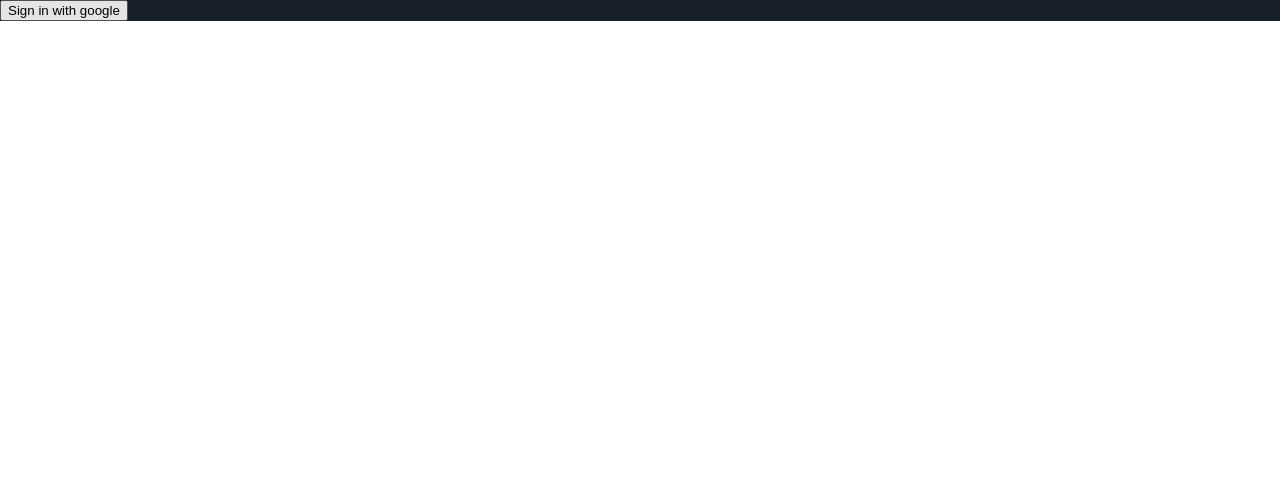
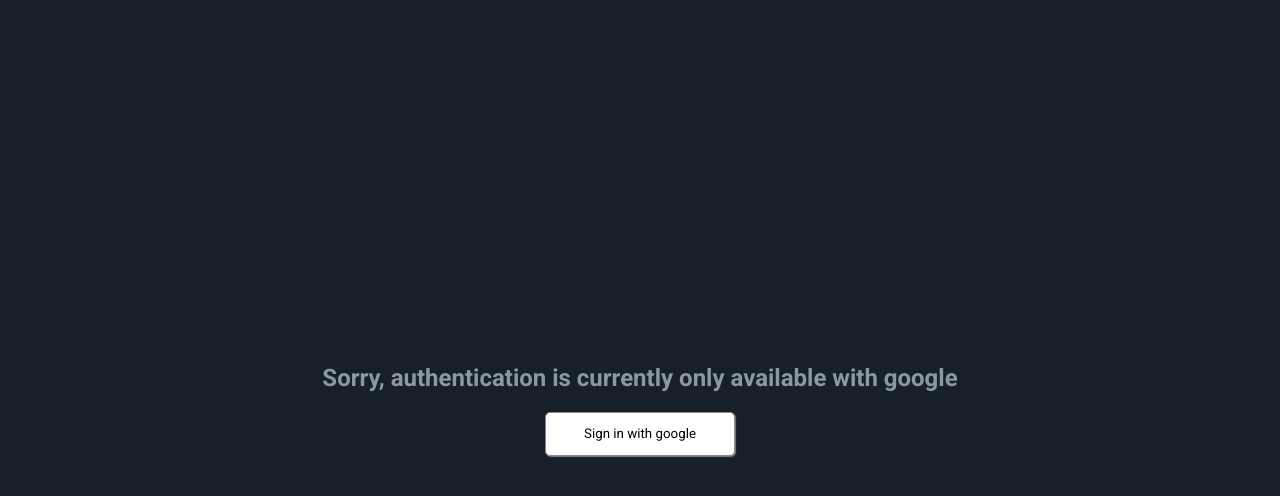
Before and after one commit to 1Vlod/twitter-clone-app, a React (Create React App) app: page / in a window 1280 px wide. Shown: the top 496 px of the page. Built offline with nearby package versions, Linux system fonts and the light colour scheme; no server answers.

Commit message:
auth page is completed

```diff
--- a/src/App.js
+++ b/src/App.js
@@ -1,6 +1,7 @@
 import React from 'react';
 import Wrapper from "./components/Wrapper/Wrapper"
 import Twitter from "./components/Twitter/Twitter"
+import SignIn from "./components/SignIn/SignIn"
 import {Context} from "./utils/context"
 
 
@@ -39,16 +40,3 @@
 }
 
 export default App;
-
-function SignIn() {
-
-  const signInWithGoogle = () => {
-    const provider = new firebase.auth.GoogleAuthProvider();
-    auth.signInWithPopup(provider)
-  }
-
-
-  return (
-    <button onClick={signInWithGoogle}>Sign in with google</button>
-  )
-}
--- /dev/null
+++ b/src/components/SignIn/SignIn.js
@@ -0,0 +1,61 @@
+import React, {useContext} from "react"
+import styled from "styled-components"
+import {Context} from "../../utils/context"
+import firebase from "firebase/app";
+
+const StyledSignIn = styled.div`
+  height: 100vh;
+  display: flex;
+  justify-content: center;
+  align-items: center;
+  flex-direction: column;
+`
+
+const StyledSignInTitle = styled.h1`
+  color: ${props => props.theme.grey};
+`
+const StyledSignInButton = styled.button`
+  outline: none;
+
+  font-family: Roboto;
+
+  background: white;
+  color: black;
+  width: 190px;
+  border-radius: 5px;
+  border: thin solid #888;
+  box-shadow: 1px 1px 1px grey;
+  height: 44px;
+
+  transition: all .5s;
+  &:hover {
+    cursor: pointer;
+    opacity: .7;
+  }
+
+  &:active {
+    opacity: .3;
+  }
+`
+
+
+function SignIn(props) {
+
+  const {auth} = useContext(Context)
+
+  const signInWithGoogle = () => {
+    const provider = new firebase.auth.GoogleAuthProvider();
+    auth.signInWithPopup(provider)
+  }
+
+
+  return (
+    <StyledSignIn>
+      <StyledSignInTitle>Sorry, authentication is currently only available with google</StyledSignInTitle>
+      <StyledSignInButton onClick={signInWithGoogle}>Sign in with google</StyledSignInButton>
+    </StyledSignIn>
+
+  )
+}
+
+export default SignIn
```
